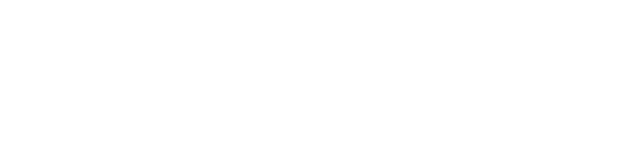
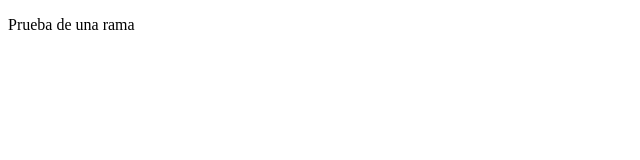
Before and after one commit to mktsh/mktsh, a plain HTML site: page index.html in a window 1280 px wide. Shown: the whole page, without its empty margins (0-640 px from the left). Drawn offline with Linux system fonts and the light colour scheme.

Commit message:
Prueba de nueva rama

```diff
--- a/index.html
+++ b/index.html
@@ -5,6 +5,6 @@
 	<title>Document</title>
 </head>
 <body>
-
+	<p>Prueba de una rama</p>
 </body>
 </html>
```
